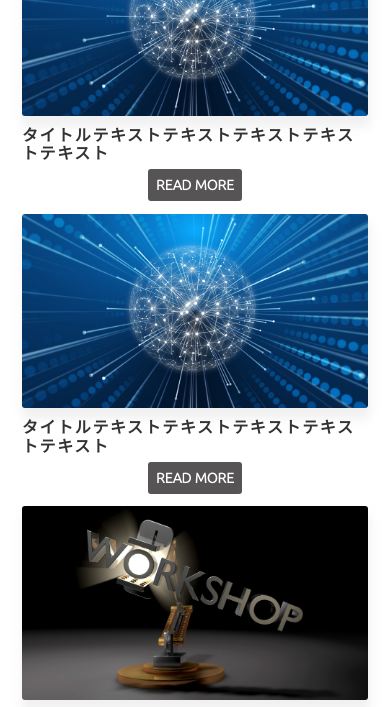
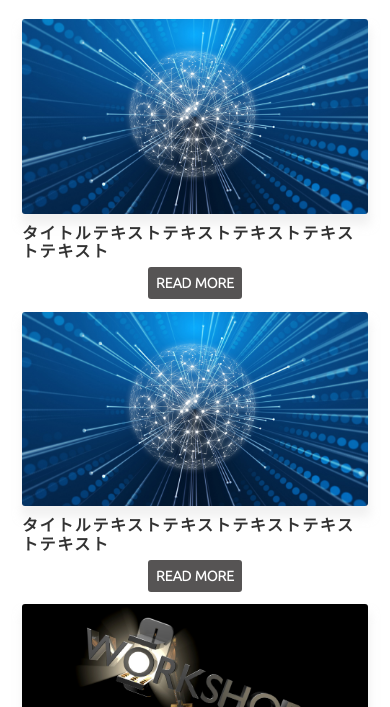
Before and after one commit to takuya-namekawa/web-site__PILE_UP, a plain HTML site: page index.html in a window 390 px wide. Shown: the part 119-826 px from the top of the page. Drawn offline with nearby package versions, Linux system fonts and the light colour scheme; a web font is replaced by a local one.

Commit message:
デプロイ修正

```diff
--- a/style.css
+++ b/style.css
@@ -269,10 +269,12 @@ img {
 
 @media screen and (max-width: 767px) {
 
-  .container {
+   .container {
+    margin: 0 auto;
+    max-width: 1200px;
     padding: 0 22px;
+    padding-top: 98px;
   }
-
   .site_name {
     font-size: 28px;
   }
```
Also changed, not shown: 1 other file.
